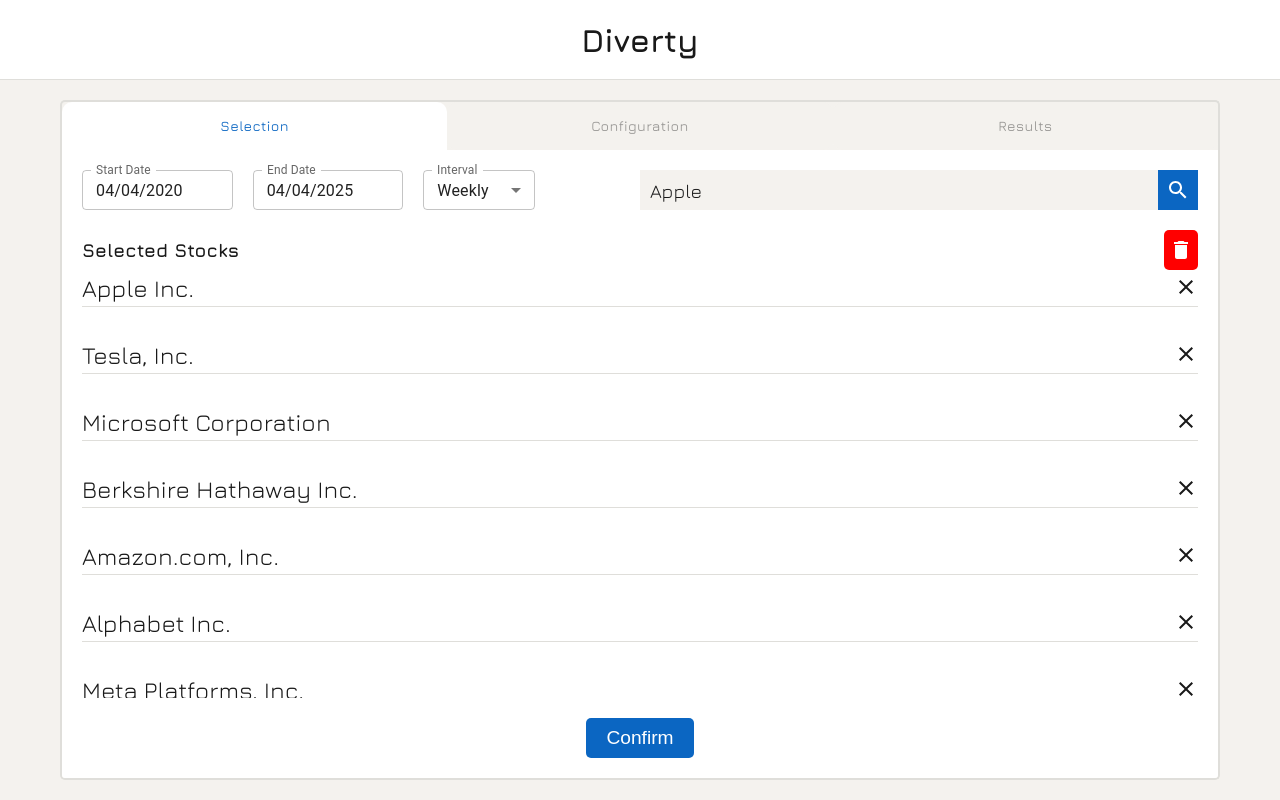
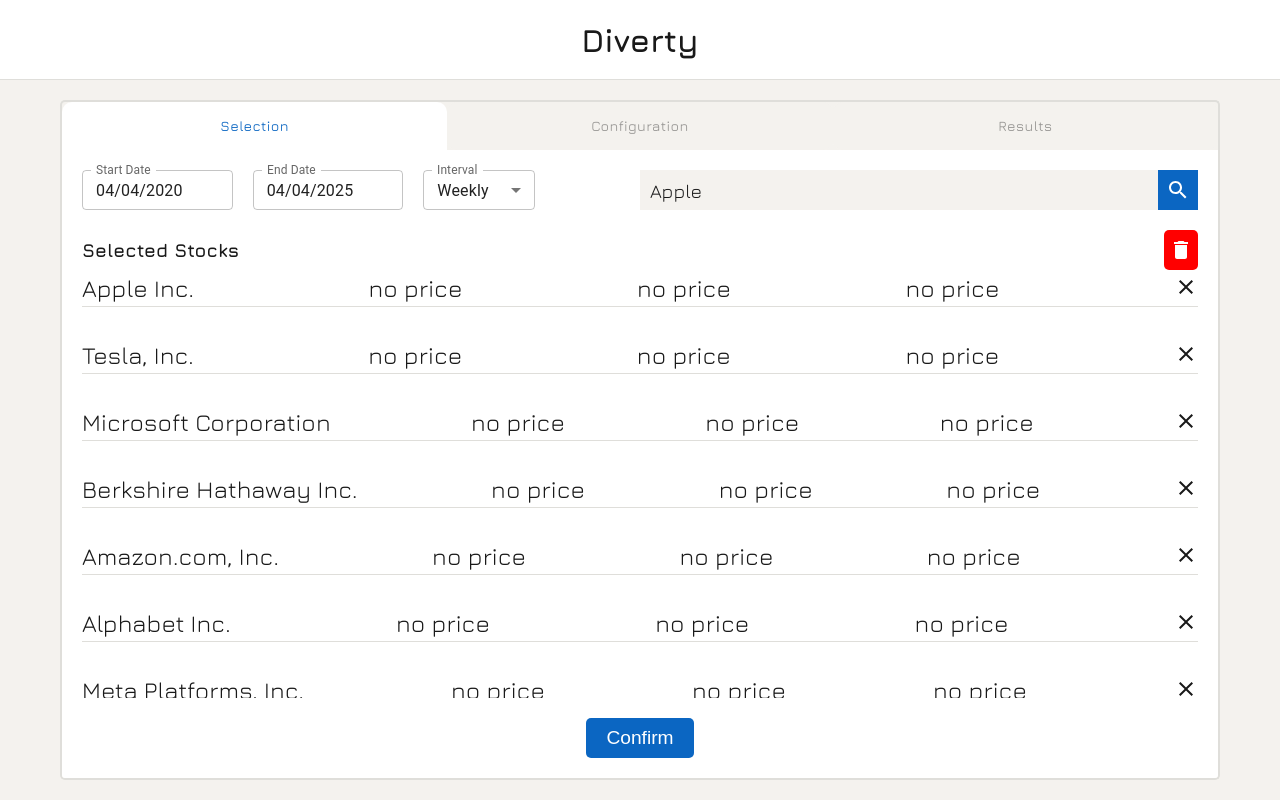
Before and after one commit to DatLitt/Diverty, a Next.js app: page /portfolio in a window 1280 px wide. Built offline with nearby package versions, Linux system fonts and the light colour scheme.

Commit message:
update stock info

```diff
--- a/app/api/selectStock/route.ts
+++ b/app/api/selectStock/route.ts
@@ -11,13 +11,16 @@
 
   try {
     const quote = await yahooFinance.quote(symbol);
+    console.log('Quote:', quote);
     const profile = await yahooFinance.quoteSummary(symbol, { modules: ['assetProfile'] });
+    console.log('Profile:', profile);
 
     const response = {
       symbol: quote.symbol,
       shortName: quote.shortName,
       price: quote.regularMarketPrice,
       changePercent: quote.regularMarketChangePercent,
+      exchange: quote.fullExchangeName,
       sector: profile.assetProfile?.sector,
       industry: profile.assetProfile?.industry,
       website: profile.assetProfile?.website
@@ -26,6 +29,6 @@
     return NextResponse.json(response);
   } catch (error) {
     console.error('Yahoo Finance API error:', error);
-    return NextResponse.json({ error: 'Failed to fetch stock data' }, { status: 500 });
+    return  NextResponse.json({ error: 'Failed to fetch data' }, { status: 500 });
   }
 }
--- a/app/components/Step1.tsx
+++ b/app/components/Step1.tsx
@@ -15,13 +15,15 @@
   setMaxWeights,
   setMinWeights,
   selectedStocks,
-  setSelectedStocks
+  setSelectedStocks,
 }: {
   setValue: (value: string) => void;
   setMinWeights: (weights: number[]) => void;
   setMaxWeights: (weights: number[]) => void;
   selectedStocks: StockDetails[];
-  setSelectedStocks: (stocks: StockDetails[] | ((prev: StockDetails[]) => StockDetails[])) => void;
+  setSelectedStocks: (
+    stocks: StockDetails[] | ((prev: StockDetails[]) => StockDetails[])
+  ) => void;
 }) {
   const [startDate, setStartDate] = useState(
     dayjs().subtract(5, "year").format("YYYY-MM-DD")
@@ -172,7 +174,6 @@
         setMinWeights(new Array(validData.length).fill(0));
         setMaxWeights(new Array(validData.length).fill(1));
         setValue("2"); // Go to step 2
-
       }
     } catch (err) {
       console.error("Data error:", err);
@@ -248,16 +249,46 @@
     }
   };
 
-  const handleStockSelect = (stock: any) => {
+  const handleStockSelect = async (stock: any) => {
+    let data: {
+      price?: number | null;
+      changePercent?: number | null;
+      sector?: string | null;
+      industry?: string | null;
+      website?: string | null;
+    } | null = null;
+
+    try {
+      if (!selectedStocks.some(
+        (s) => s.symbol === stock.symbol && s.quoteType === stock.quoteType
+      )) {
+        console.log("fetched")
+        const response = await fetch(
+          `/api/selectStock?symbol=${encodeURIComponent(stock.symbol)}`
+        );
+        if (response.ok) {
+          data = await response.json();
+          console.log("Search results:", data);
+        } else {
+          console.warn("Search request failed with status:", response.status);
+        }
+      }
+    } catch (err) {
+      console.error("Search error:", err);
+      setError(err instanceof Error ? err.message : "Search failed");
+    } finally {
+      setIsSearching(false);
+
       setSelectedStocks((prev) => {
         const exists = prev.some(
           (s) => s.symbol === stock.symbol && s.quoteType === stock.quoteType
         );
+
         if (exists) {
           return prev.filter(
             (s) => s.symbol !== stock.symbol || s.quoteType !== stock.quoteType
           );
-      } else {
+        }
         return [
           ...prev,
           {
@@ -265,10 +296,15 @@
             shortname: stock.shortname,
             exchange: stock.exchange,
             quoteType: stock.quoteType,
+            price: data?.price ?? undefined,
+            changePercent: data?.changePercent ?? undefined,
+            sector: data?.sector ?? undefined,
+            industry: data?.industry ?? undefined,
+            website: data?.website ?? undefined,
           },
         ];
+      });
     }
-    });
   };
 
   return (
@@ -340,7 +376,6 @@
               >
                 <MenuItem value="1wk">Weekly</MenuItem>
                 <MenuItem value="1mo">Monthly</MenuItem>
-
               </Select>
             </FormControl>
           </div>
@@ -493,6 +528,20 @@
                   className={styles.stockItem}
                 >
                   <span>{stock.shortname}</span>
+                  <span>
+                    {stock.price !== undefined ? `${stock.price}` : "no price"}
+                  </span>
+                  <span>
+                    {stock.changePercent !== undefined
+                      ? `${stock.changePercent}`
+                      : "no price"}
+                  </span>
+                  <span>
+                    {stock.sector !== undefined
+                      ? `${stock.sector}`
+                      : "no price"}
+                  </span>
+
                   <button
                     onClick={() => handleStockSelect(stock)}
                     className="deleteButton"
```
Also changed, not shown: app/api/stocks/route.ts (+23 -15 lines), app/types/test.ts (+9 -7 lines). Lines whose indentation alone changed are shown as unchanged.
